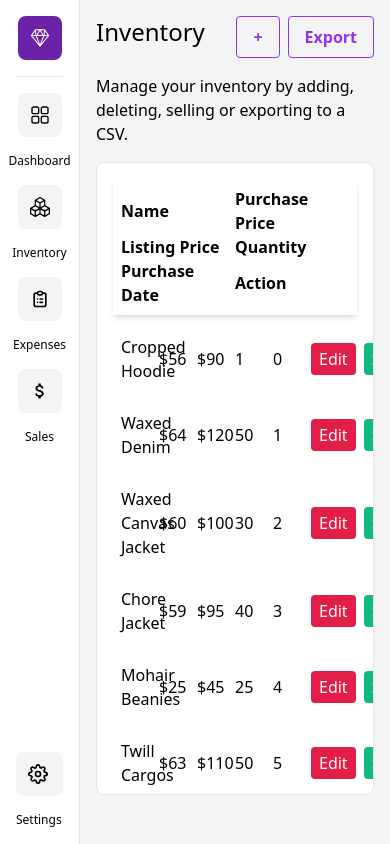
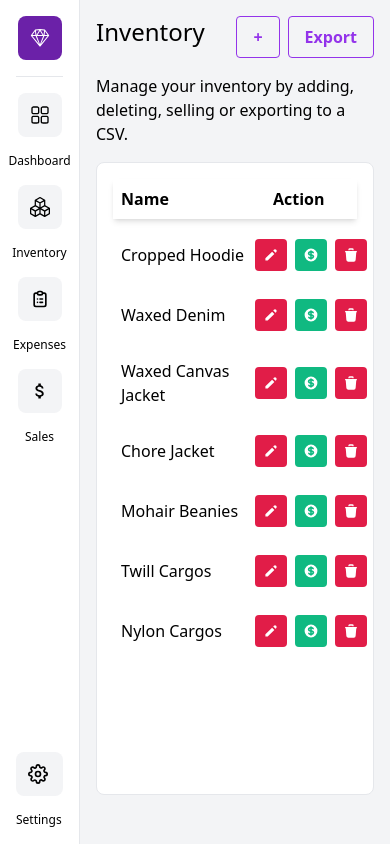
Before and after one commit to rshaki01/inventory-dashboard, a Next.js app: page /inventory in a window 390 px wide. Built offline with nearby package versions, Linux system fonts and the light colour scheme.

Commit message:
Made inventory data table responsive

```diff
--- a/components/Item.jsx
+++ b/components/Item.jsx
@@ -1,6 +1,8 @@
 import React, {useState, useContext} from 'react';
 import EditItem from './editmodal/EditItem';
 import { GlobalContext } from '@/context/GlobalState';
+import { HiPencil, HiCurrencyDollar } from 'react-icons/hi'
+import { TbTrashFilled } from 'react-icons/tb'
 
 const Item = ({item}) => {
 
@@ -8,19 +10,19 @@ const Item = ({item}) => {
   const [showEditModal, setShowEditModal] = useState(false);
 
   return (
-    <li key={item.name} className='my-3 p-2 grid grid-cols-6 rounded-md items-center hover:bg-black hover:bg-opacity-20'>
-        <span>{item.name}</span>
-        <span>${item.purchasePrice}</span>
-        <span>${item.listingPrice}</span>
-        <span>{item.quantity}</span>
-        <span>{item.id}</span>
-        <span className="flex items-center gap-2">
-        <button className="bg-rose-600 hover:bg-rose-500 text-white py-1 px-2 rounded"
-        onClick={() => setShowEditModal(true)}>Edit</button>
-        <button className="bg-emerald-500 hover:bg-emerald-400 text-white py-1 px-2 rounded"
-        onClick={() => sellItem(item)}>Sell</button>
-        <button className="bg-rose-600 hover:bg-rose-500 text-white py-1 px-2 rounded"
-        onClick={() => deleteItem(item)}>Delete</button>
+    <li key={item.name} className='my-3 p-2 grid lg:grid-cols-6 md:grid-cols-5 sm:grid-cols-4 grid-cols-3 rounded-md items-center hover:bg-black hover:bg-opacity-20'>
+        <span className='sm:col-span-1 col-span-2'>{item.name}</span>
+        <span className='sm:block hidden'>${item.purchasePrice.toFixed(2)}</span>
+        <span  className='sm:block hidden'>${item.listingPrice.toFixed(2)}</span>
+        <span className='md:block hidden'>{item.quantity}</span>
+        <span className='lg:block hidden'>{item.id}</span>
+        <span className="flex items-center gap-2 justify-center col-span-1">
+        <button className="bg-rose-600 hover:bg-rose-500 text-white py-2 px-2 rounded"
+        onClick={() => setShowEditModal(true)}><HiPencil /></button>
+        <button className="bg-emerald-500 hover:bg-emerald-400 text-white py-2 px-2 rounded"
+        onClick={() => sellItem(item)}><HiCurrencyDollar /></button>
+        <button className="bg-rose-600 hover:bg-rose-500 text-white py-2 px-2 rounded"
+        onClick={() => deleteItem(item)}><TbTrashFilled/></button>
         </span>
         <EditItem open={showEditModal} item={item} onClose={() => setShowEditModal(false)}/>
     </li>
--- a/components/StatCard.jsx
+++ b/components/StatCard.jsx
@@ -71,7 +71,7 @@ const StatCard = ({type}) => {
   return (
     <div className='col-span-2 bg-white border p-4 flex justify-between rounded-xl'>
         <div className='flex flex-col items-center justify-even w-full py-2'>
-          <p className='text-2xl font-bold'>{data.isMoney && '$'}{data.amount}</p>
+          <p className='text-2xl font-bold'>{data.isMoney && '$'}{data.isMoney ? data.amount.toFixed(2) : data.amount}</p>
           <p className='text-gray-600'>{data.title}</p>
         </div>
 
--- a/pages/inventory.jsx
+++ b/pages/inventory.jsx
@@ -2,7 +2,6 @@ import React from 'react';
 import { GlobalContext } from '@/context/GlobalState';
 import { useContext, useState } from 'react';
 import AddItem from '@/components/addmodal/AddItem';
-import ViewItem from '@/components/ViewItem';
 import Item from '@/components/Item';
 
 const inventory = () => {
@@ -28,12 +27,12 @@ const inventory = () => {
         <div className='px-4'>
           <p>Manage your inventory by adding, deleting, selling or exporting to a CSV.</p>
           <div className='w-full my-4 p-4 border rounded-lg bg-white h-[75vh] overflow-scroll'>
-            <div className='p-2 grid md:grid-cols-6 sm:grid-cols-3 grid-cols-2 items-center shadow-md'>
-              <span className='font-semibold'>Name</span>
-              <span className='font-semibold'>Purchase Price</span>
-              <span className='font-semibold'>Listing Price</span>
-              <span className='font-semibold'>Quantity</span>
-              <span className='font-semibold'>Purchase Date</span>
+            <div className='p-2 grid lg:grid-cols-6 md:grid-cols-5 sm:grid-cols-4 grid-cols-3 items-center shadow-md'>
+              <span className='font-semibold sm:col-span-1 col-span-2'>Name</span>
+              <span className='font-semibold sm:block hidden'>Purchase Price</span>
+              <span className='font-semibold sm:block hidden'>Listing Price</span>
+              <span className='font-semibold md:block hidden'>Quantity</span>
+              <span className='font-semibold lg:block hidden'>Purchase Date</span>
               <span className='font-semibold'>Action</span>
             </div>
             <ul>
```
Also changed, not shown: components/LineChart.jsx (renamed from components/LineChart.js).
